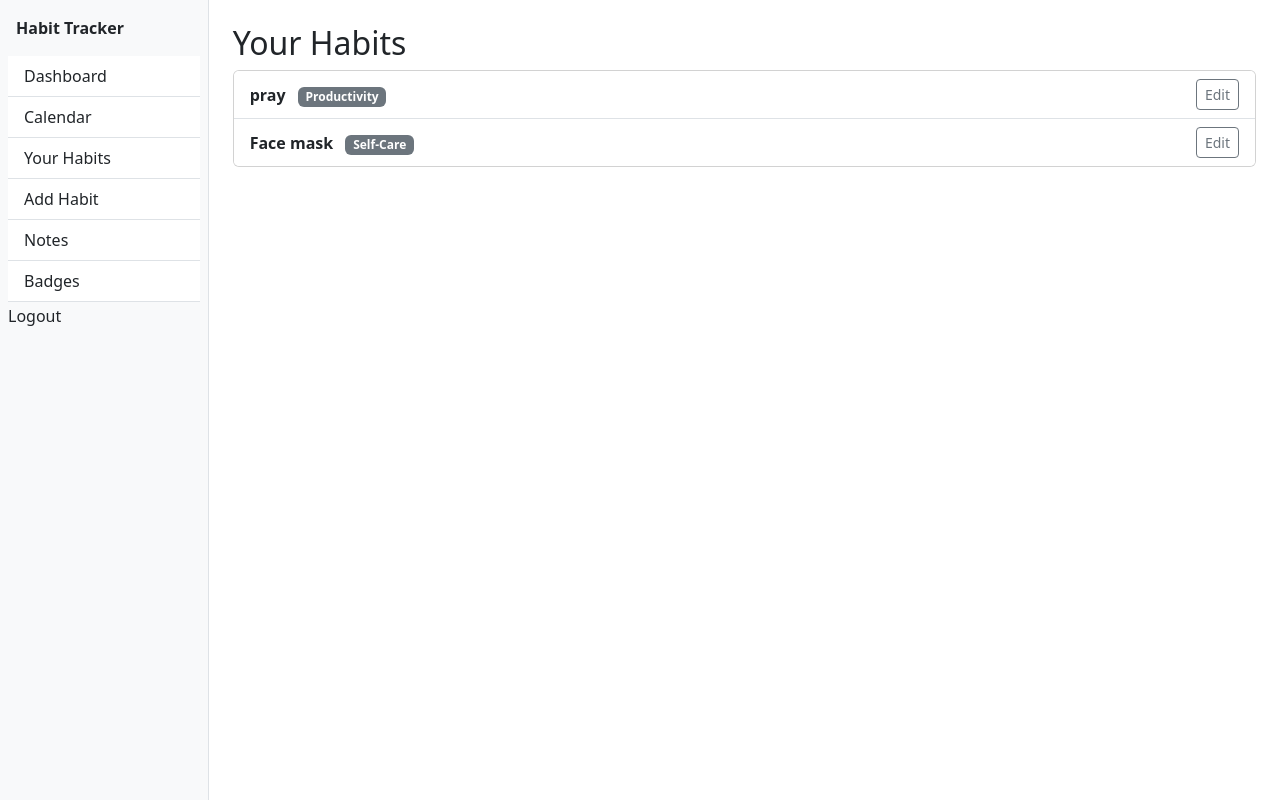
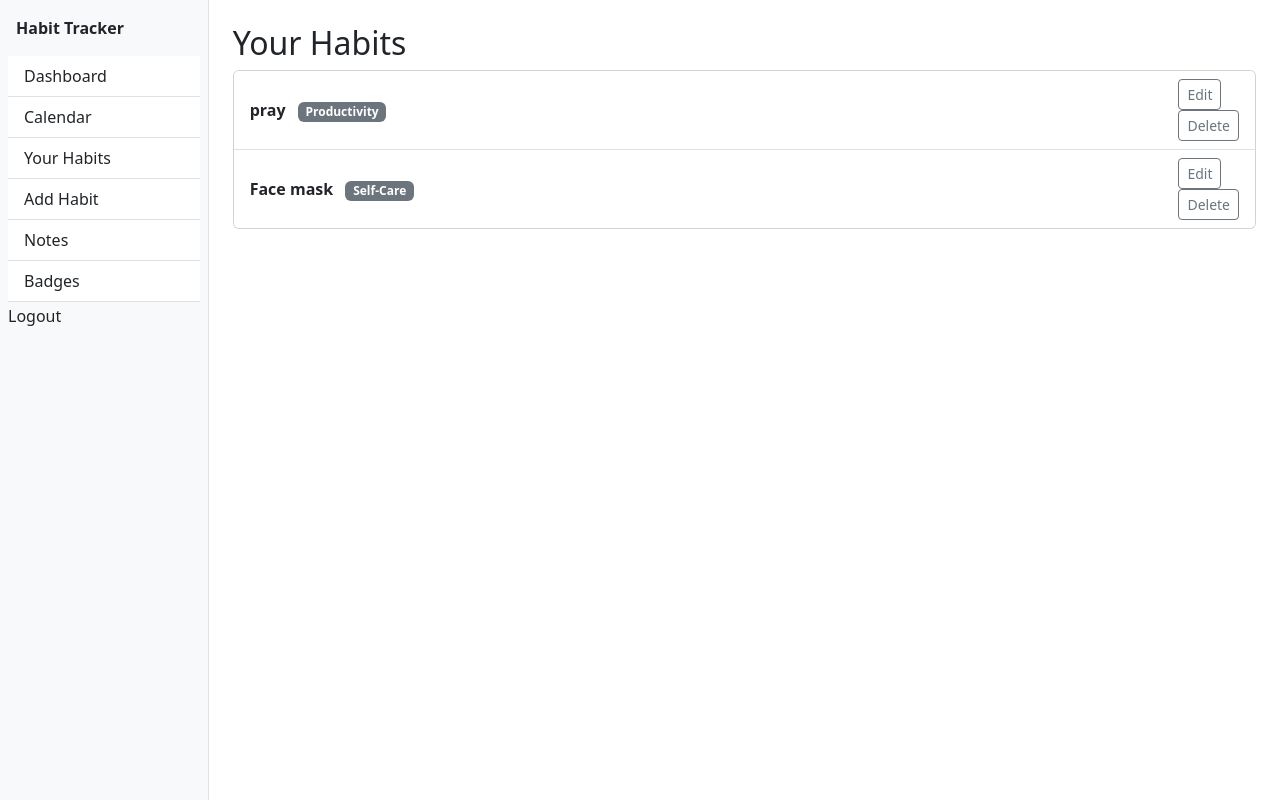
Before and after one commit to aishieee/p4-habit-tracker, a Django app: page /habits/your-habits/ in a window 1280 px wide. Run offline with Django 5.2, Linux system fonts and the light colour scheme; a user stored in the database is signed in; data comes from the database, SQL or seed files in the repository; both versions use the stored data as it was after the commit.

Commit message:
Add delete button to habit list with confirmation pop up

```diff
--- a/habits/templates/habits/habit_list.html
+++ b/habits/templates/habits/habit_list.html
@@ -20,6 +20,11 @@
           <!-- Placeholder for Edit button (to be implemented later) -->
           <div>
             <a href="{% url 'habits:habit_edit' habit.pk %}" class="btn btn-outline-secondary btn-sm">Edit</a>
+          <!-- Delete Button -->
+          <form action="{% url 'habits:habit_delete' habit.pk %}" method="post" onsubmit="return confirm('Are you sure you want to delete this habit?');">
+            {% csrf_token %}
+          <button type="submit" class="btn btn-outline-secondary btn-sm">Delete</button>
+        </form>
           </div>
         </li>
       {% empty %}
--- a/habits/views.py
+++ b/habits/views.py
@@ -75,7 +75,7 @@ def habit_delete(request, pk):
     if request.method == 'POST':
         habit.delete()
         messages.success(request, 'Habit deleted successfully!')
-        return redirect('habits:dashboard')
+        return redirect('habits:habit_list')
 
     return render(request, 'habits/habit_confirm_delete.html', {'habit': habit})
 
```
Also changed, not shown: db.sqlite3.
